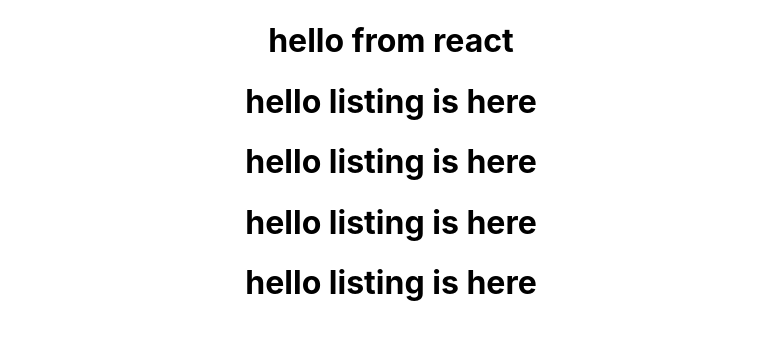
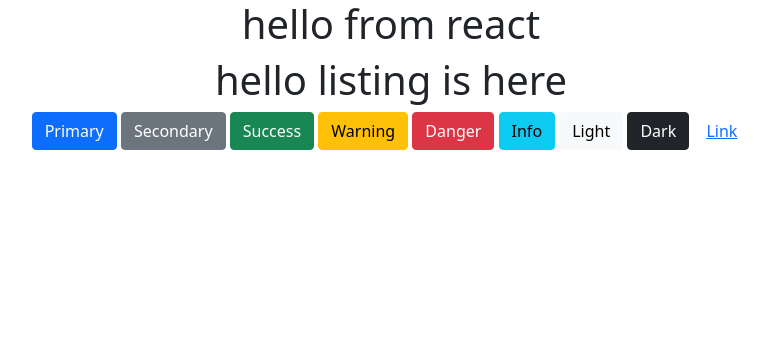
Before and after one commit to parmjeet1313/react, a React (Create React App) app: page / in a window 1280 px wide. Shown: the top 340 px of the page, without its empty margins (249-1018 px from the left). Built offline with nearby package versions, Linux system fonts and the light colour scheme.

Commit message:
bootstrap and react buttons

```diff
--- a/src/index.js
+++ b/src/index.js
@@ -3,6 +3,7 @@
 import './index.css';
 import App from './App';
 import reportWebVitals from './reportWebVitals';
+import 'bootstrap/dist/css/bootstrap.min.css';
 
 ReactDOM.render(
   <React.StrictMode>
--- a/src/users.js
+++ b/src/users.js
@@ -1,4 +1,5 @@
 import React, { useState, useEffect, Fragment } from "react";
+import {Button} from 'react-bootstrap'
 
 
 function Users()
@@ -14,9 +15,13 @@
   return(
       <Fragment>
           <h1>hello listing is here</h1>
-          <h1>hello listing is here</h1>
-          <h1>hello listing is here</h1>
-          <h1>hello listing is here</h1>
+          <Button variant="primary">Primary</Button>{' '}
+  <Button variant="secondary">Secondary</Button>{' '}
+  <Button variant="success">Success</Button>{' '}
+  <Button variant="warning">Warning</Button>{' '}
+  <Button variant="danger">Danger</Button> <Button variant="info">Info</Button>{' '}
+  <Button variant="light">Light</Button> <Button variant="dark">Dark</Button>{' '}
+  <Button variant="link">Link</Button>
 
         </Fragment>
     )
```
Also changed, not shown: package.json (+5 -3 lines), 1 other file (tests, documents, lock files or other folders).
